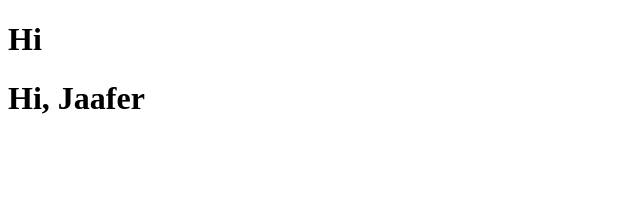
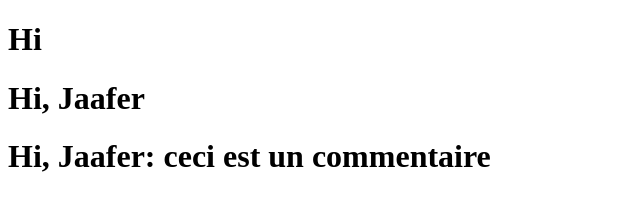
Before and after one commit to JaaferSaidi/hi, a plain HTML site: page index.html in a window 1280 px wide. Shown: the whole page, without its empty margins (0-640 px from the left). Drawn offline with Linux system fonts and the light colour scheme.

Commit message:
Ajout ligne commentaire

```diff
--- a/index.html
+++ b/index.html
@@ -7,5 +7,6 @@
 <body>
 <h1>Hi</h1>
 <h1>Hi, Jaafer</h1>
+<h1>Hi, Jaafer: ceci est un commentaire</h1>
 </body>
 </html>
```
